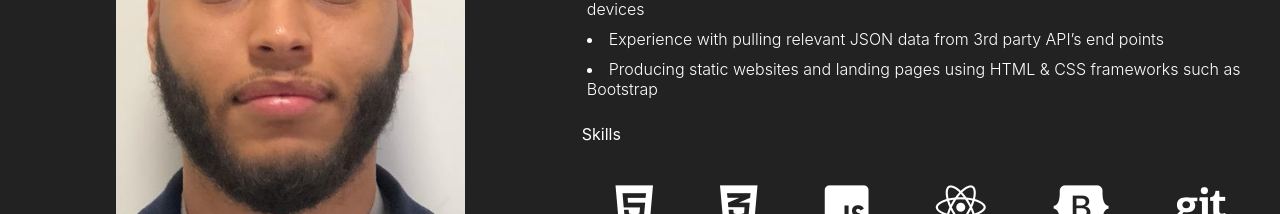
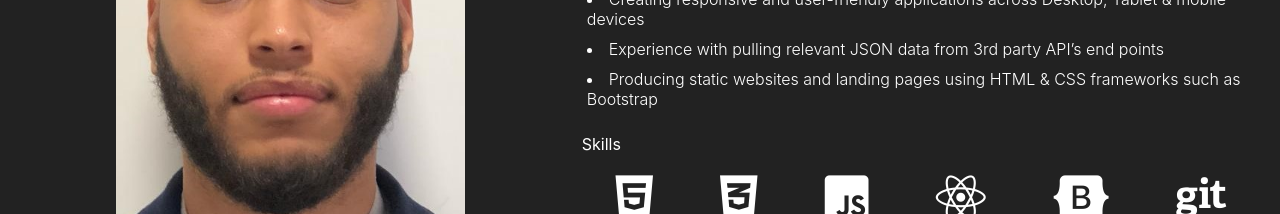
Before and after one commit to mohammed-summers/resume, a React (Create React App) app: page /about in a window 1280 px wide. Shown: the part 1120-1334 px from the top of the page. Built offline with nearby package versions, Linux system fonts and the light colour scheme.

Commit message:
padding changed

```diff
--- a/package.json
+++ b/package.json
@@ -1,5 +1,6 @@
 {
   "name": "portfolio",
+  "homepage": "http://mohammedsummers.com",
   "version": "0.1.0",
   "private": true,
   "dependencies": {
--- a/src/components/About/about.css
+++ b/src/components/About/about.css
@@ -30,10 +30,6 @@
 
 .skills {
   padding-top: 20px;
-}
-
-.skills p {
-  padding-bottom: 20px;
 }
 
 .icons {
```
Also changed, not shown: 1 other file (tests, documents, lock files or other folders).
